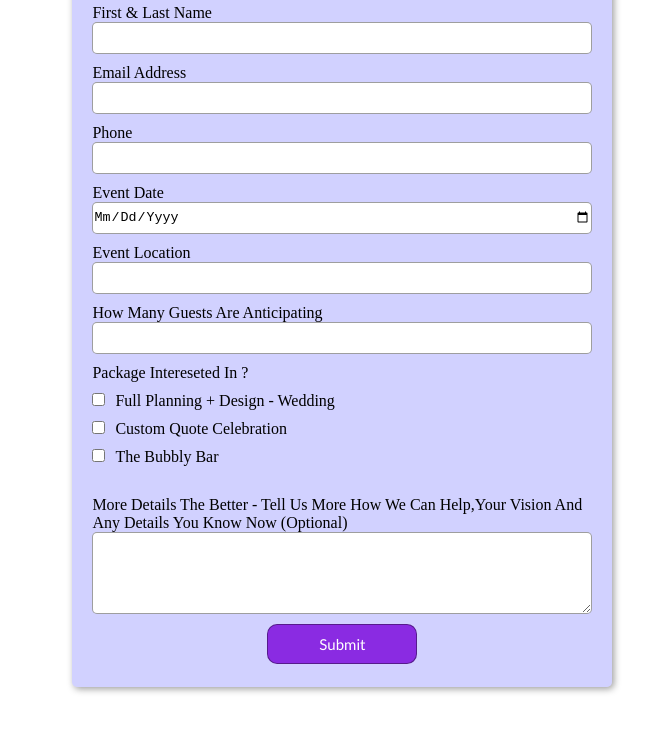
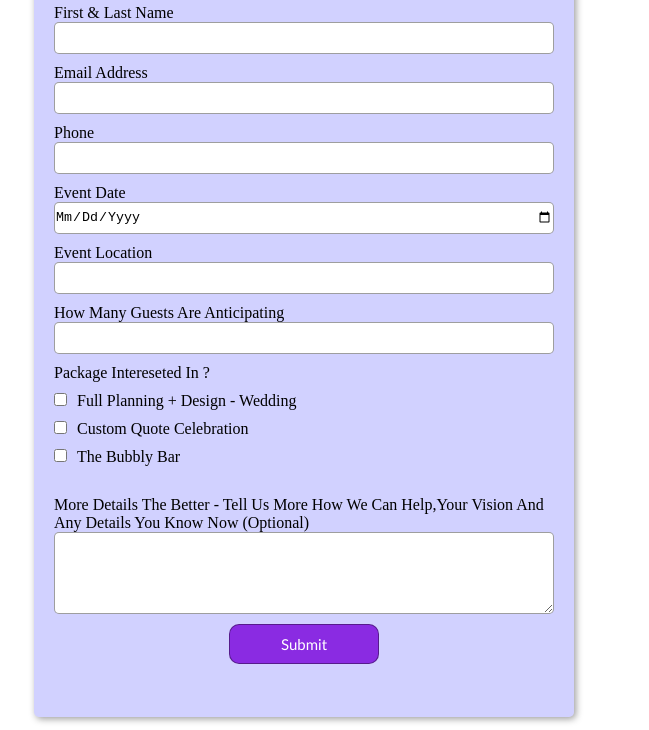
Before and after one commit to Adityasingh909/Form, a plain HTML site: page index.html in a window 1280 px wide. Shown: the part 86-816 px from the top of the page, without its empty margins (350-999 px from the left). Drawn offline with Linux system fonts and the light colour scheme.

Commit message:
first commit

```diff
--- a/style.css
+++ b/style.css
@@ -28,10 +28,10 @@ h1 {
 
 .box {
     background-color: rgba(0, 0, 255, 0.181);
-    height: 90vh;
+    height: 750px;
     width: 500px;
     padding: 20px;
-    margin: 1% 33%;
+    margin: 1% 30%;
     border-radius: 5px;
     box-shadow: 2px 2px 7px 0px #00000063;
 
```
